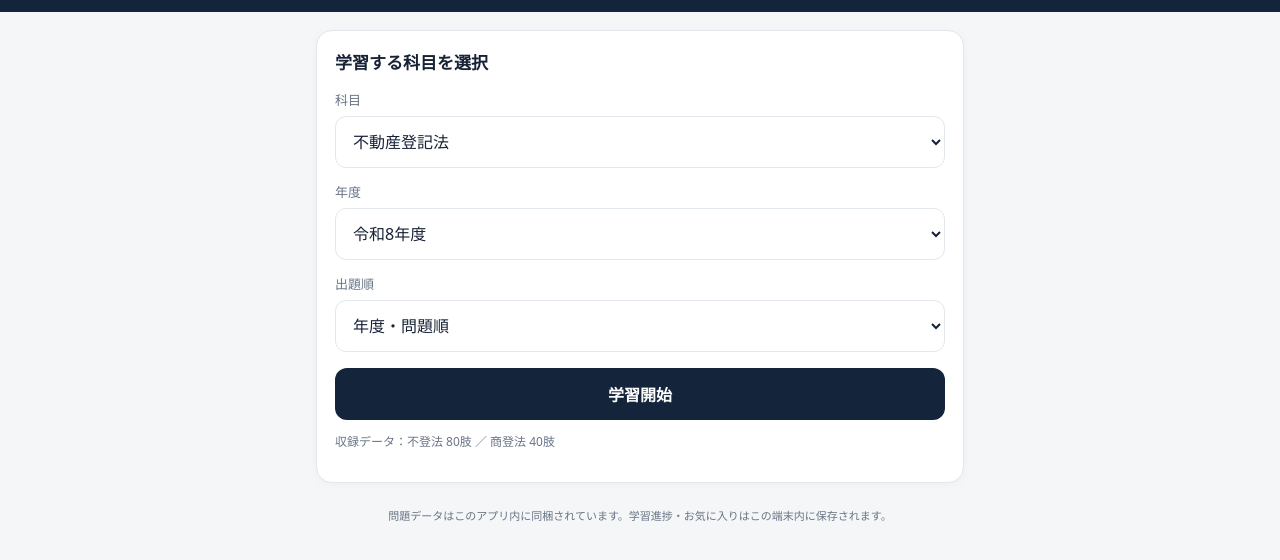
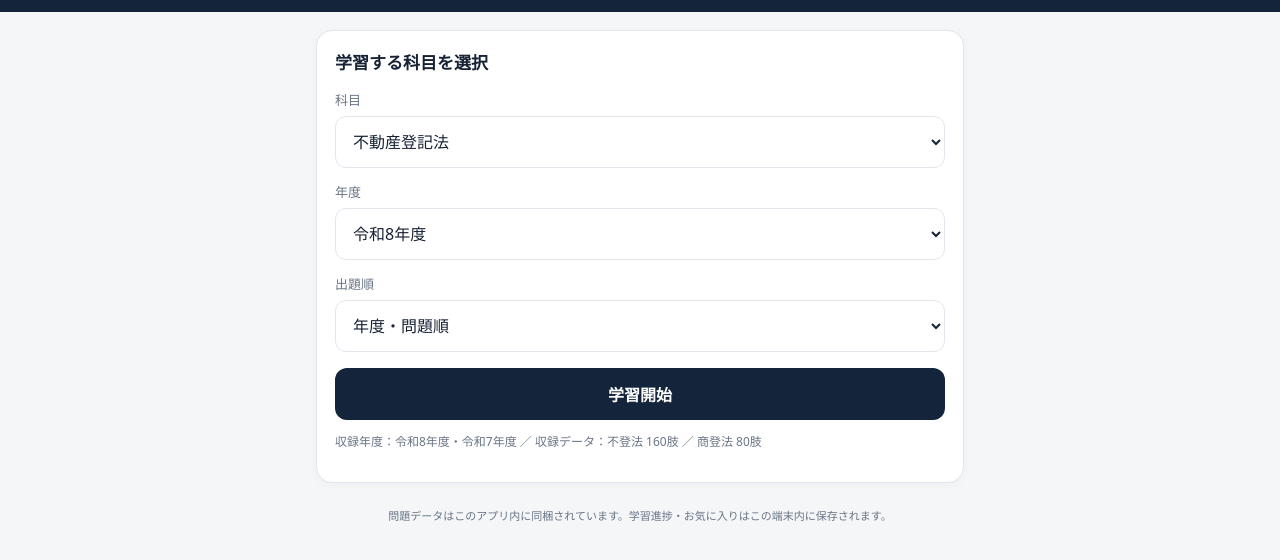
Before and after one commit to twinproperties/shoshi-ashi-training, a plain HTML site: page index.html in a window 1280 px wide. Shown: the part 66-626 px from the top of the page. Drawn offline with Linux system fonts and the light colour scheme.

Commit message:
Add files via upload

```diff
--- a/index.html
+++ b/index.html
@@ -67,7 +67,11 @@ footer{text-align:center;color:var(--muted);font-size:11px;padding:10px}
 <footer>問題データはこのアプリ内に同梱されています。学習進捗・お気に入りはこの端末内に保存されます。</footer>
 </main>
 <script>
-const DATA_FILE="司法書士_令和8午後_肢別マスター_v002.csv";
+// 統合版を優先。旧ファイル名も予備として残す。
+const DATA_FILES=[
+ "司法書士_肢別マスター_v003.csv",
+ "司法書士_令和8午後_肢別マスター_v002.csv"
+];
 let all=[], deck=[], index=0, revealed=false, subject="REAL_ESTATE";
 const $=id=>document.getElementById(id);
 function parseCSV(text){
@@ -90,12 +94,19 @@ function progressKey(){return "shisho-progress-"+subject}
 function showError(msg){$("error").classList.remove("hidden");$("error").textContent=msg}
 async function init(){
  try{
-  const r=await fetch(DATA_FILE);if(!r.ok)throw Error("CSVを読み込めません");
-  all=parseCSV((await r.text()).replace(/^\uFEFF/,""));
-  const years=[...new Set(all.map(x=>x.year))];
+  let csvText=null, loadedFile="";
+  for(const file of DATA_FILES){
+   const r=await fetch(file+"?v=3",{cache:"no-store"});
+   if(r.ok){csvText=await r.text();loadedFile=file;break;}
+  }
+  if(csvText===null)throw Error("CSVを読み込めません");
+  all=parseCSV(csvText.replace(/^\uFEFF/,""));
+  if(!all.length)throw Error("CSVにデータがありません");
+  const years=[...new Set(all.map(x=>x.year).filter(Boolean))];
   $("year").innerHTML=years.map(y=>`<option>${esc(y)}</option>`).join("");
-  $("counts").textContent=`収録データ：不登法 ${all.filter(x=>x.subject_id==="REAL_ESTATE").length}肢 ／ 商登法 ${all.filter(x=>x.subject_id==="COMMERCIAL").length}肢`;
- }catch(e){showError("問題データの読み込みに失敗しました。CSVとアプリ本体が同じフォルダにあるか確認してください。")}
+  $("counts").textContent=`収録年度：${years.join("・")} ／ 収録データ：不登法 ${all.filter(x=>x.subject_id==="REAL_ESTATE").length}肢 ／ 商登法 ${all.filter(x=>x.subject_id==="COMMERCIAL").length}肢`;
+  console.info("Loaded:",loadedFile,"rows:",all.length);
+ }catch(e){showError("問題データの読み込みに失敗しました。統合CSVとアプリ本体が同じフォルダにあるか確認してください。");console.error(e)}
 }
 function start(){
  subject=$("subject").value;
```
